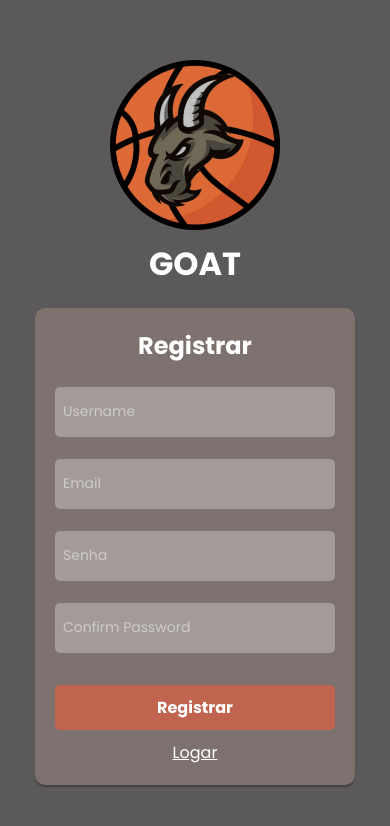
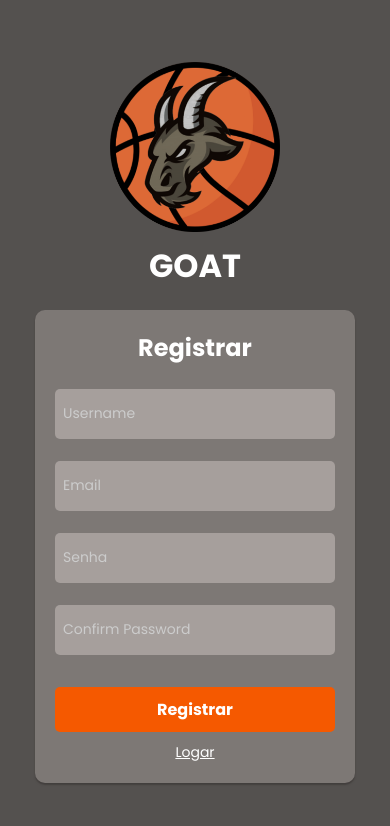
Before and after one commit to ViniciusLdeFreitas1/PROJETO-GOAT, a React Native app: screen /Perfil in a window 390 px wide. Both pictures are taken after a click on the element "Registre-se". Shown: the top 826 px of the page. Built offline with nearby package versions, Linux system fonts and the light colour scheme; no server answers.

Commit message:
Paleta de cores do app atualizada e todas as telas alteradas para se adequarem a paleta

```diff
--- a/app/src/components/Navbar.js
+++ b/app/src/components/Navbar.js
@@ -123,7 +123,7 @@ const styles = StyleSheet.create({
     navbar: {
         flexDirection: 'row',
         alignItems: 'center',
-        backgroundColor: '#65706C',
+        backgroundColor: '#7D7875',
         padding: 10,
         position: 'relative',
     },
@@ -146,12 +146,12 @@ const styles = StyleSheet.create({
         padding: 10,
         marginHorizontal: 10,
         color: 'white',
-        backgroundColor: '#5B5959',
+        backgroundColor: '#A69F9C',
         borderRadius: 5,
     },
     orangeBar: {
         height: 4,
-        backgroundColor: 'orange',
+        backgroundColor: '#F55900',
     },
     modalBackground: {
         flex: 1,
--- a/app/src/screens/appScreens/Home/Home.js
+++ b/app/src/screens/appScreens/Home/Home.js
@@ -82,7 +82,7 @@ export default function Home({ navigation }) {
 const styles = StyleSheet.create({
   container: {
     flex: 1,
-    backgroundColor: "#6E6570",
+    backgroundColor: "#54514F",
   },
   item: {
     padding: 10,
--- a/app/src/screens/appScreens/Perfil/Perfil.js
+++ b/app/src/screens/appScreens/Perfil/Perfil.js
@@ -107,16 +107,6 @@ export default function Perfil({ navigation }) {
         <TouchableOpacity style={styles.menuButton}>
           <Text style={styles.menuText}>≡</Text>
         </TouchableOpacity>
-        <View style={styles.searchContainer}>
-          <TextInput
-            style={styles.searchInput}
-            placeholder="Buscar"
-            placeholderTextColor="#888"
-          />
-          <TouchableOpacity style={styles.searchIcon}>
-            <Text style={styles.searchIconText}>🔍</Text>
-          </TouchableOpacity>
-        </View>
         <TouchableOpacity style={styles.profileButton}>
           <Text style={styles.profileText}>👤</Text>
         </TouchableOpacity>
@@ -173,7 +163,7 @@ export default function Perfil({ navigation }) {
 const styles = StyleSheet.create({
   container: {
     flexGrow: 1,
-    backgroundColor: "#5B5959",
+    backgroundColor: "#54514F",
     padding: 20,
   },
   header: {
@@ -186,7 +176,7 @@ const styles = StyleSheet.create({
     width: 64,
     height: 64,
     padding: 10,
-    backgroundColor: "#333",
+    backgroundColor: "#7D7875",
     borderRadius: 2,
     justifyContent: "center",
   },
@@ -195,36 +185,11 @@ const styles = StyleSheet.create({
     fontSize: 20,
     textAlign: 'center'
   },
-  searchContainer: {
-    flex: 1,
-    flexDirection: "row",
-    alignItems: "center",
-    backgroundColor: "#333",
-    padding: 10,
-    borderRadius: 5,
-    marginHorizontal: 10
-  },
-  searchInput: {
-    flex: 1,
-    color: "#fff",
-    fontSize: 16,
-    padding: 10,
-  },
-  searchIcon: {
-    padding: 10,
-    backgroundColor: "#444",
-    borderRadius: 5
-  },
-  searchIconText: {
-    color: "#fff",
-    fontSize: 20,
-
-  },
   profileButton: {
     width: 64,
     height: 64,
     padding: 10,
-    backgroundColor: "#333",
+    backgroundColor: "#7D7875",
     borderRadius: 5,
     justifyContent: "center",
   },
@@ -273,7 +238,7 @@ const styles = StyleSheet.create({
   actionButton: {
     flex: 1,
     padding: 10,
-    backgroundColor: "#333",
+    backgroundColor: "#7D7875",
     borderRadius: 5,
     alignItems: "center",
     margin: 5,
@@ -283,7 +248,7 @@ const styles = StyleSheet.create({
     fontSize: 18,
   },
   button: {
-    backgroundColor: "#C1644F",
+    backgroundColor: "#F55900",
     padding: 10,
     borderRadius: 5,
     width: "80%",
@@ -298,7 +263,7 @@ const styles = StyleSheet.create({
   },
   player: {
     padding: 10,
-    backgroundColor: "#333",
+    backgroundColor: "#7D7875",
     borderRadius: 5,
   },
   playerImage: {
@@ -309,7 +274,7 @@ const styles = StyleSheet.create({
   },
   team: {
     padding: 10,
-    backgroundColor: "#333",
+    backgroundColor: "#7D7875",
     borderRadius: 5,
     marginBottom: 10,
   },
--- a/app/src/screens/auth/Cadastro/Cadastro.js
+++ b/app/src/screens/auth/Cadastro/Cadastro.js
@@ -198,10 +198,10 @@ const styles = StyleSheet.create({
         justifyContent: 'center',
         alignItems: 'center',
         padding: 16,
-        backgroundColor: '#5B5959',
+        backgroundColor: '#54514F',
     },
     loginContainer: {
-        backgroundColor: '#7D726F',
+        backgroundColor: '#7D7875',
         borderRadius: 10,
         padding: 20,
         shadowColor: '#3F3B39',
@@ -228,7 +228,7 @@ const styles = StyleSheet.create({
     },
     input: {
         height: 50,
-        backgroundColor: '#A49A97',
+        backgroundColor: '#A69F9C',
         borderRadius: 5,
         marginBottom: 22,
         paddingHorizontal: 8,
@@ -244,7 +244,7 @@ const styles = StyleSheet.create({
         fontFamily: Fonts['poppins-regular']
     },
     button: {
-        backgroundColor: '#C1644F',
+        backgroundColor: '#F55900',
         padding: 10,
         borderRadius: 5,
         marginTop: 10,
@@ -264,7 +264,7 @@ const styles = StyleSheet.create({
     linkText: {
         color: 'white',
         textDecorationLine: 'underline',
-        fontSize: 16,
+        fontSize: 14,
         marginTop: 10,
         fontFamily: Fonts['poppins-regular']
     },
--- a/app/src/screens/auth/Login/RecuperarSenha/RecuperarSenha.js
+++ b/app/src/screens/auth/Login/RecuperarSenha/RecuperarSenha.js
@@ -69,7 +69,7 @@ const styles = StyleSheet.create({
         justifyContent: 'center',
         alignItems: 'center',
         padding: 16,
-        backgroundColor: '#5B5959',
+        backgroundColor: '#54514F',
     },
     logo: {
         width: 150,
@@ -77,7 +77,7 @@ const styles = StyleSheet.create({
         marginBottom: 20,
     },
     recoverContainer: {
-        backgroundColor: '#7D726F',
+        backgroundColor: '#7D7875',
         borderRadius: 10,
         padding: 20,
         shadowColor: '#3F3B39',
@@ -104,7 +104,7 @@ const styles = StyleSheet.create({
     },
     input: {
         height: 50,
-        backgroundColor: '#A49A97',
+        backgroundColor: '#A69F9C',
         borderRadius: 5,
         marginBottom: 20,
         paddingHorizontal: 8,
@@ -118,7 +118,7 @@ const styles = StyleSheet.create({
         fontFamily: Fonts['poppins-regular'],
     },
     button: {
-        backgroundColor: '#C1644F',
+        backgroundColor: '#F55900',
         padding: 10,
         borderRadius: 5,
         marginTop: 10,
@@ -134,7 +134,7 @@ const styles = StyleSheet.create({
         color: 'white',
         textDecorationLine: 'underline',
         fontFamily: Fonts['poppins-regular'],
-        fontSize: 16,
+        fontSize: 14,
         marginTop: 10,
     },
 });
```
